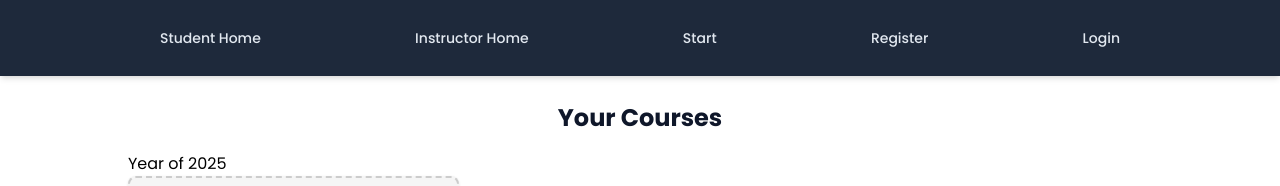
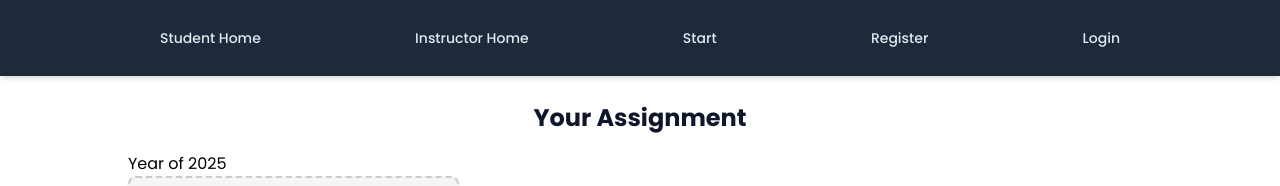
Before and after one commit to CL-17656/CS520_Front, a Vue app: page /student in a window 1280 px wide. Shown: the top 186 px of the page. Built offline with nearby package versions, Linux system fonts and the light colour scheme.

Commit message:
fixed minor error2

```diff
--- a/src/views/StudentHomeView.vue
+++ b/src/views/StudentHomeView.vue
@@ -68,7 +68,7 @@
 
 <template>
   <main>
-    <h1 class="title">Your Courses</h1>
+    <h1 class="title">Your Assignment</h1>
 
     <div class="semester" v-for="semester in semesters" :key="semester">
       <h2>{{ semester }}</h2>
```
